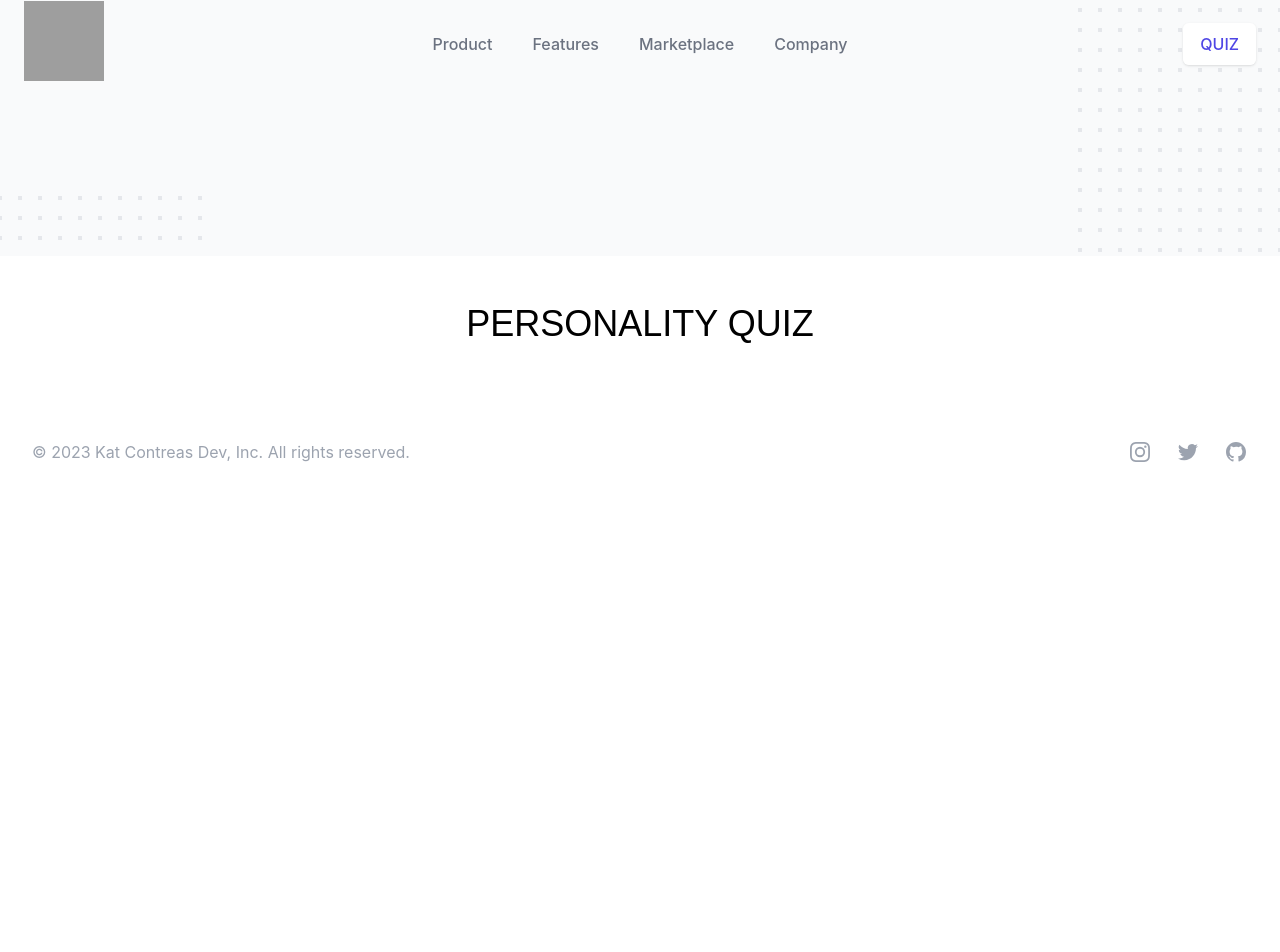
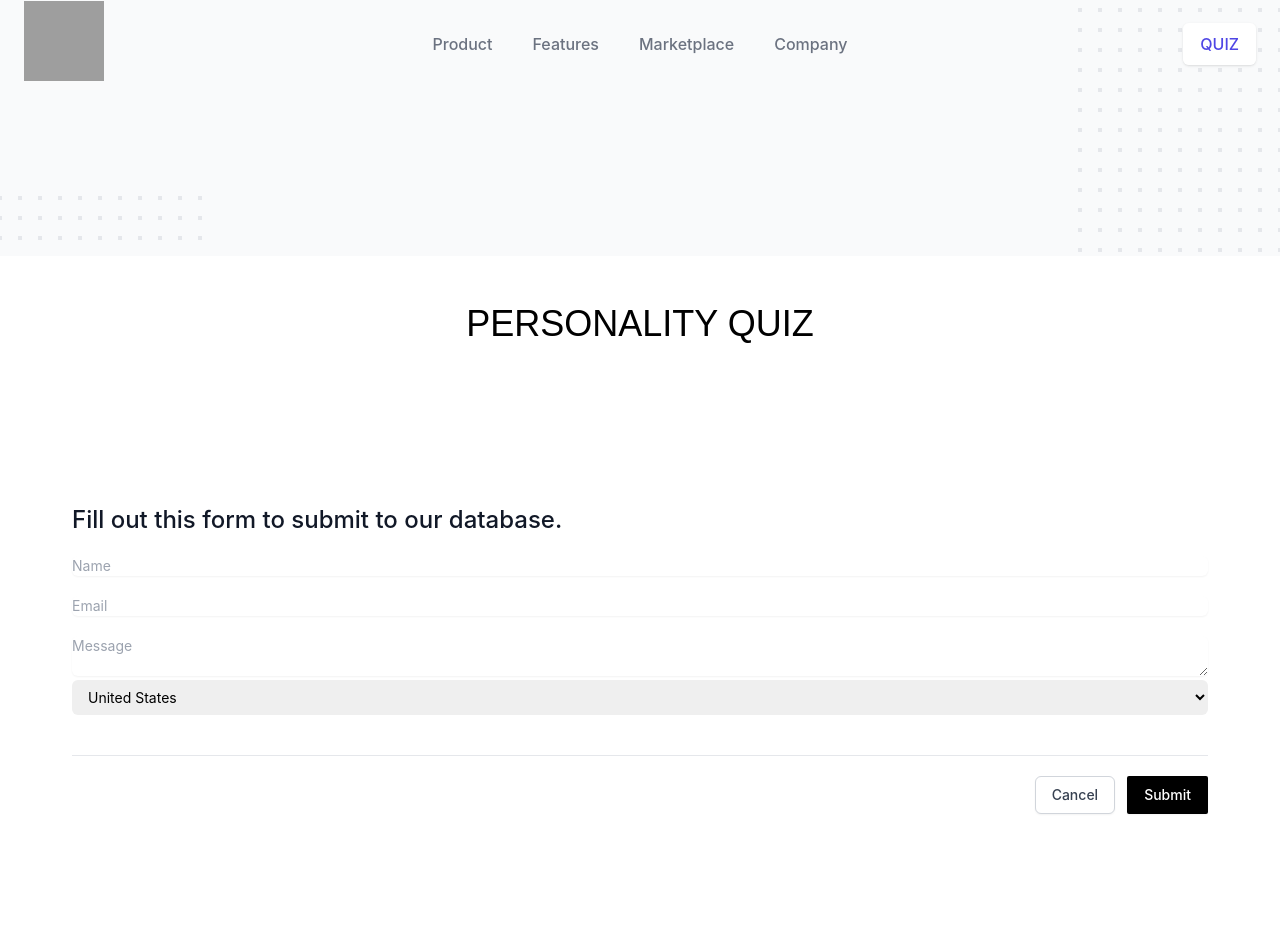
Before and after one commit to katcondev/plantsReactLive, a Next.js app: page /quiz in a window 1280 px wide. Shown: the top 952 px of the page. Before the commit the page ends 800 px from the top, so only its background shows below. Built offline with nearby package versions, Linux system fonts and the light colour scheme; grey boxes are pictures that could not be loaded; a web font is replaced by a local one.

Commit message:
updated axios

```diff
--- a/components/form.js
+++ b/components/form.js
@@ -1,7 +1,7 @@
 import { useState } from "react";
 import axios from "axios";
 
-export default function App() {
+export default function ConPlan() {
   const [name, setName] = useState("");
   const [message, setMessage] = useState("");
   const [email, setEmail] = useState("");
--- a/components/pl-form.js
+++ b/components/pl-form.js
@@ -18,12 +18,12 @@ export default function Contact() {
         e.preventDefault()
         try {
             const response = await fetch(
-                `https://api.airtable.com/v0/apphid3mzUCCadQb6/test`,
+                `https://api.airtable.com/v0/${process.env.NEXT_PUBLIC_BASE_IDS}/test`,
                 {
                     method: "post",
                     body: JSON.stringify([formData]),
                     headers: {
-                        "Content-Type": "application/json",
+                        "Content-Type": "application/json; charset=UTF-8",
                         Authorization: `Bearer ${process.env.NEXT_PUBLIC_AT_KEY}`,
                     },
                 }
--- a/pages/mentor.js
+++ b/pages/mentor.js
@@ -3,6 +3,7 @@ import Image from 'next/image'
 import Menu from '../components/pl-menu'
 import Footer from '../components/pl-footer'
 import Link from 'next/link'
+import ConPlan from '../components/form'
 
 export default function Mentor() {
   return (
@@ -19,6 +20,7 @@ export default function Mentor() {
         <h1 className='text-4xl text-center py-12 font-Novel uppercase'>
           Mentorship Application
         </h1>
+        <ConPlan />
       </div>
       <div>
 
--- a/pages/quiz.js
+++ b/pages/quiz.js
@@ -2,6 +2,7 @@ import Head from 'next/head'
 import Image from 'next/image'
 import Footer from '../components/pl-footer'
 import Menu from '../components/pl-menu'
+import Contact from '../components/pl-form'
 
 
 export default function PlQuiz() {
@@ -19,6 +20,7 @@ export default function PlQuiz() {
         <h1 className='text-4xl text-center py-12 font-Novel uppercase'>
           Personality Quiz
         </h1>
+        <Contact />
       </div>
       <div>
 
```
